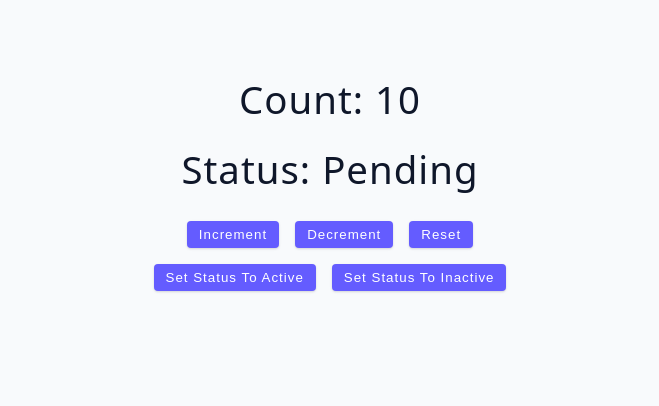
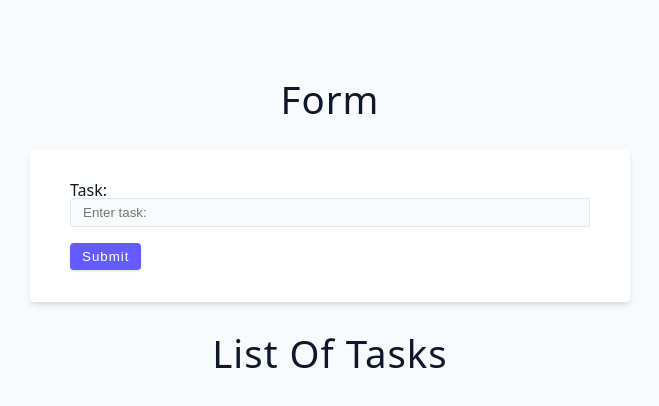
Before and after one commit to hthelearner7/learning-typescript, a React (Vite) app in the folder 02-ts-react-essentials/: page / in a window 1280 px wide. Shown: the top 406 px of the page, without its empty margins (310-969 px from the left). Built offline with nearby package versions, Linux system fonts and the light colour scheme.

Commit message:
10-tasks-assignment-completed:add tasks functionality

```diff
--- a/02-ts-react-essentials/src/App.tsx
+++ b/02-ts-react-essentials/src/App.tsx
@@ -6,8 +6,9 @@
 // import Component from "./starter/07-reducers";
 // import Component from "./starter/08-fetch-data/01-without-react-query";
 // import Component from "./starter/08-fetch-data/02-with-react-query";
+// import Component from "./starter/09-rtk";
 
-import Component from "./starter/09-rtk";
+import Component from "./starter/10-tasks";
 
 function App() {
     return (
--- a/02-ts-react-essentials/src/main.tsx
+++ b/02-ts-react-essentials/src/main.tsx
@@ -1,11 +1,5 @@
 import { createRoot } from "react-dom/client";
 import "./index.css";
 import App from "./App.tsx";
-import { store } from "./store.ts";
-import { Provider } from "react-redux";
 
-createRoot(document.getElementById("root")!).render(
-    <Provider store={store}>
-        <App />
-    </Provider>
-);
+createRoot(document.getElementById("root")!).render(<App />);
--- /dev/null
+++ b/02-ts-react-essentials/src/starter/10-tasks/Form.tsx
@@ -0,0 +1,41 @@
+import { useState, type PropsWithChildren } from "react";
+type ComponentProps = PropsWithChildren<{
+    addTask: (taskDescription: string) => void;
+}>;
+const Form = (props: ComponentProps) => {
+    const [taskDescription, setTaskDescription] = useState<string>("");
+    const handleTaskFormSubmission = (
+        event: React.FormEvent<HTMLFormElement>
+    ) => {
+        event.preventDefault();
+        if (taskDescription.trim() != "") {
+            // console.log(event);
+            alert("form submitted");
+            props.addTask(taskDescription);
+            setTaskDescription("");
+        }
+    };
+    return (
+        <div>
+            <h2>Form</h2>
+            <form onSubmit={handleTaskFormSubmission} className="form">
+                <label htmlFor="taskDescription" className="mb-1">
+                    Task:{" "}
+                </label>
+                <input
+                    name="taskDescription"
+                    type="text"
+                    className="form-input mb-1"
+                    placeholder="Enter task: "
+                    value={taskDescription}
+                    onChange={(e) => setTaskDescription(e.target.value)}
+                />
+                <button type="submit" className="btn">
+                    Submit
+                </button>
+            </form>
+        </div>
+    );
+};
+
+export default Form;
--- /dev/null
+++ b/02-ts-react-essentials/src/starter/10-tasks/List.tsx
@@ -0,0 +1,29 @@
+import type { Task } from "./types";
+
+type ListProps = {
+    tasks: Task[];
+    handleToggle: (id: string) => void;
+};
+
+const List = (props: ListProps) => {
+    const { tasks } = props;
+    return (
+        <div>
+            <h2>List of Tasks</h2>
+            <ol className="list">
+                {tasks.map((task) => (
+                    <li key={task.id} className="mb-1">
+                        <p>{task.description}</p>
+                        <input
+                            type="checkbox"
+                            checked={task.isCompleted}
+                            onChange={() => props.handleToggle(task.id)}
+                        />
+                    </li>
+                ))}
+            </ol>
+        </div>
+    );
+};
+
+export default List;
--- a/02-ts-react-essentials/src/starter/10-tasks/index.tsx
+++ b/02-ts-react-essentials/src/starter/10-tasks/index.tsx
@@ -1,9 +1,41 @@
+import { useEffect, useState } from "react";
+import type { Task } from "./types";
+import List from "./List";
+import Form from "./Form";
+
 function Component() {
-  return (
-    <div>
-      <h2>React & Typescript</h2>
-      <h2>Task List</h2>
-    </div>
-  );
+    function loadTasks(): Task[] {
+        const storedTasks = localStorage.getItem("tasks");
+        return storedTasks ? JSON.parse(storedTasks) : [];
+    }
+    const [tasks, setTasks] = useState<Task[]>(loadTasks);
+
+    useEffect(() => {
+        localStorage.setItem("tasks", JSON.stringify(tasks));
+    }, [tasks]);
+    const addTask = (taskDescription: string): void => {
+        let task: Task = {
+            id: "task-" + tasks.length,
+            description: taskDescription,
+            isCompleted: false,
+        };
+        setTasks([...tasks, task]);
+    };
+    const handleToggle = (id: string) => {
+        setTasks((prev) =>
+            prev.map((task) =>
+                task.id === id
+                    ? { ...task, isCompleted: !task.isCompleted }
+                    : task
+            )
+        );
+    };
+
+    return (
+        <div>
+            <Form addTask={addTask} />
+            <List tasks={tasks} handleToggle={handleToggle} />
+        </div>
+    );
 }
 export default Component;
--- /dev/null
+++ b/02-ts-react-essentials/src/starter/10-tasks/types.ts
@@ -0,0 +1,5 @@
+export type Task = {
+    id: string;
+    isCompleted: boolean;
+    description: string;
+};
```
